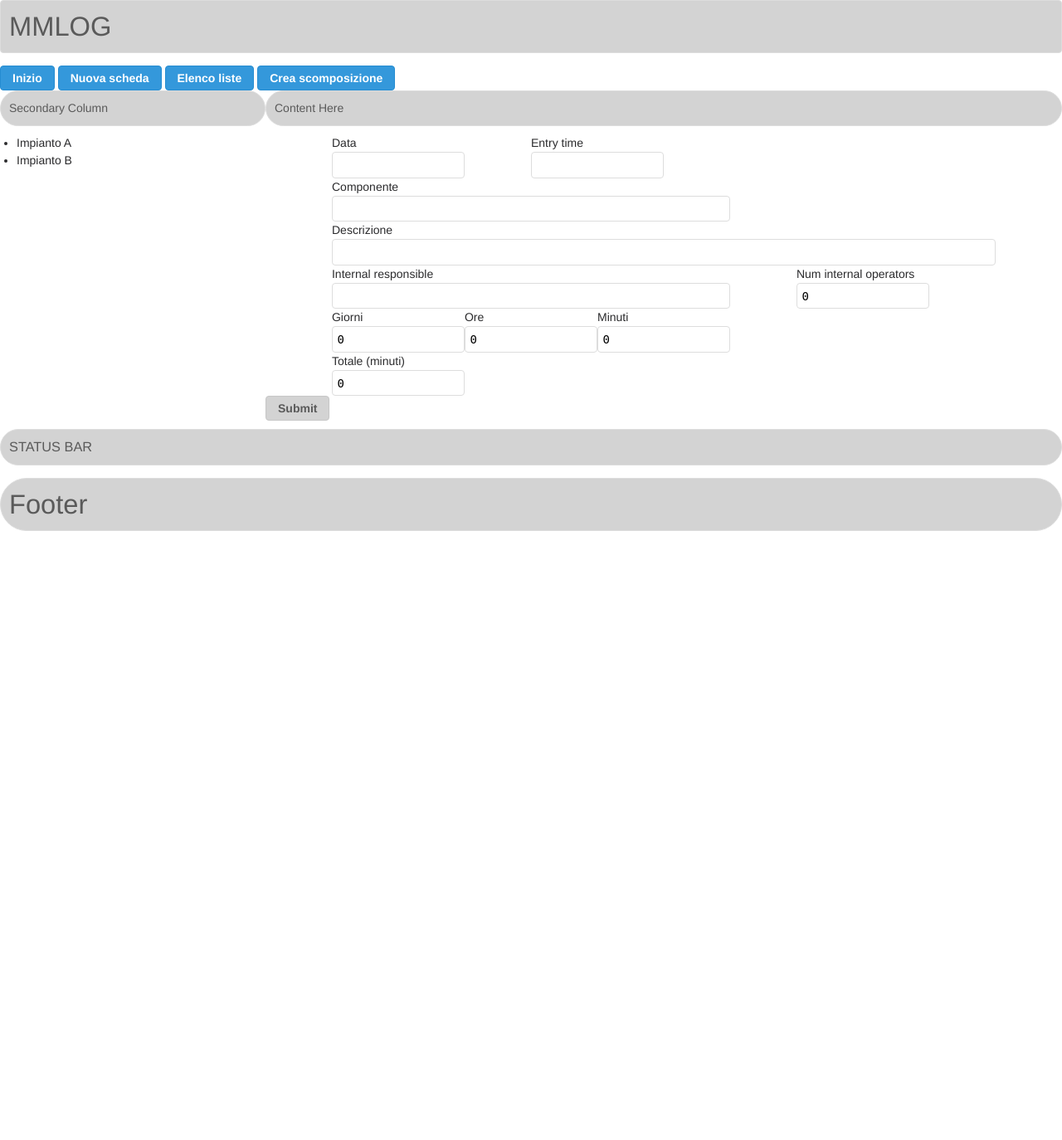
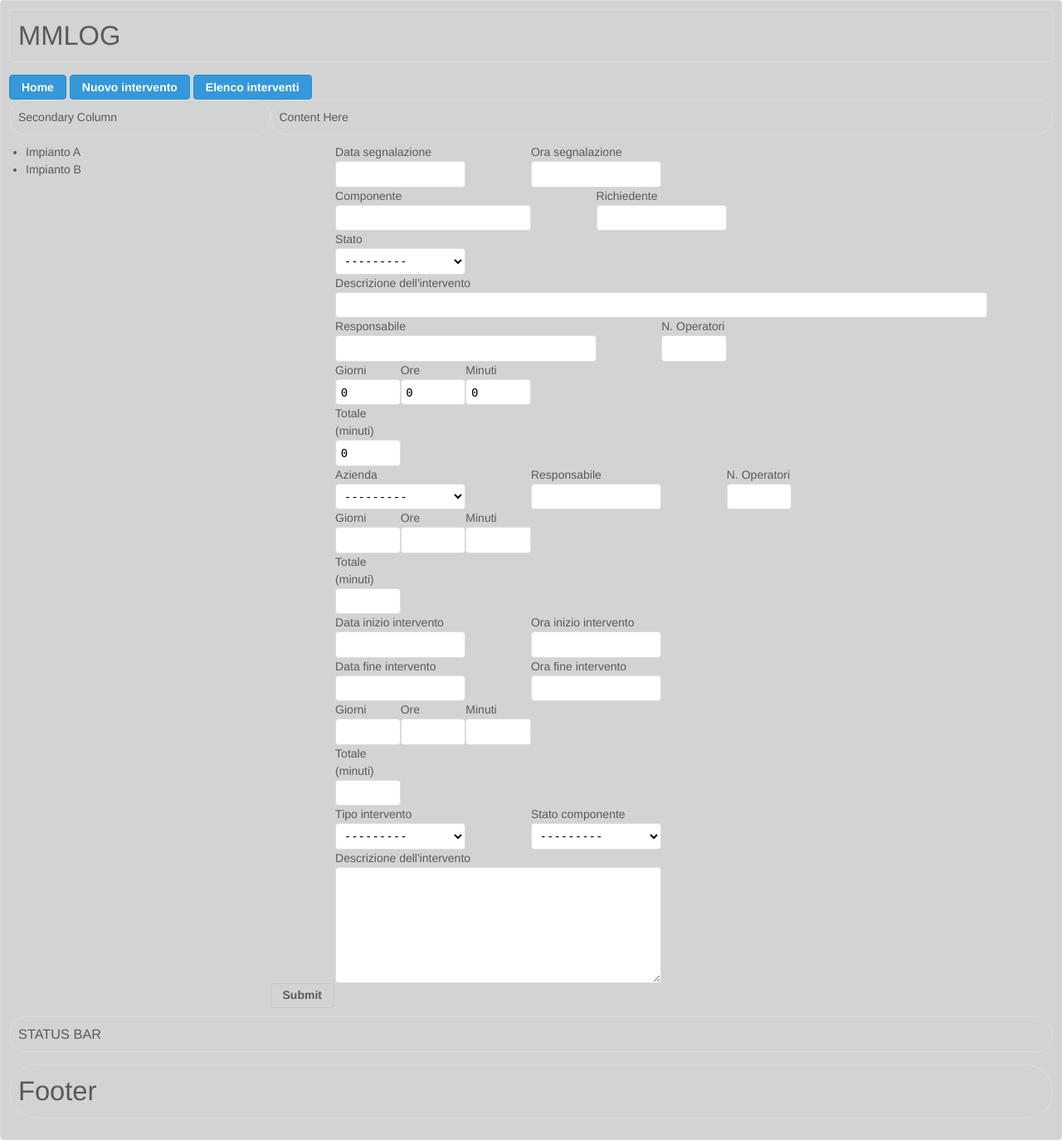
Before and after one commit to ropinot/mm, a Django app: page /mmlog/add_activity_sheet/ in a window 1280 px wide. Shown: the whole page at 83% size. Before the commit the page ends 640 px from the top, so only its background shows below. Run offline with Django 3.2, Linux system fonts and the light colour scheme; data comes from the database, SQL or seed files in the repository; data that the repository does not hold is empty; some libraries are stand-ins or nearby versions; some web fonts are replaced.

Commit message:
modified:   ../mmlog/forms.py 	modified:   ../mmlog/forms.pyc 	modified:   ../mmlog/models.py 	modified:   ../mmlog/models.pyc 	modified:   ../templates/menubar.html 	modified:   ../templates/mmlog/add_activity_sheet.html 	modified:   ../templates/mmlog/base.html 	modified:   ../templates/mmmain/base.html 	modified:   form1.frm 	modified:   form1.html

```diff
--- a/mmlog/forms.py
+++ b/mmlog/forms.py
@@ -1,4 +1,5 @@
 from django import forms
+from django.forms import widgets as w
 from mmlog.models import *
 from crispy_forms.helper import FormHelper
 from crispy_forms.layout import Layout, Fieldset, ButtonHolder, Submit
@@ -10,14 +11,39 @@ from crispy_forms.layout import Layout, Fieldset, ButtonHolder, Submit
 
 class ActivitySheetForm(forms.ModelForm):
         # MODIFICA DEL WIDGET STANDARD PER I CAMPI DEL DB
-        entry_date = forms.CharField(max_length=10, help_text="Data in formato gg-mm-aaaa", label="Data")
+        entry_date = forms.DateField(label="Data segnalazione")
+        entry_time = forms.CharField(label="Ora segnalazione")
         component = forms.CharField(max_length=100, label="Componente")
-        description = forms.CharField(max_length=100, label="Descrizione")
-        status = forms.ModelChoiceField(ActivityStatusModel.objects.all())
+        requested_by = forms.CharField(max_length=20, label="Richiedente")
+        description = forms.CharField(max_length=100, label="Descrizione dell'intervento")
+        status = forms.ModelChoiceField(ActivityStatusModel.objects.all(), label="Stato")
+        internal_responsible = forms.CharField(max_length=20, label="Responsabile")
+        num_internal_operators = forms.CharField(widget=w.NumberInput, label="N. Operatori")
         internal_intervention_time_days = forms.CharField(max_length=4, label="Giorni", initial=0)
         internal_intervention_time_hours = forms.CharField(max_length=4, label="Ore", initial=0)
         internal_intervention_time_minutes = forms.CharField(max_length=4, label="Minuti", initial=0)
         internal_intervention_duration = forms.CharField(max_length=4, label="Totale (minuti)", initial=0)
+
+        external_company = forms.ModelChoiceField(ExternalMaintenanceCompanyModel.objects.all(), label="Azienda")
+        external_responsible = forms.CharField(max_length=200, label="Responsabile")
+        num_external_operators = forms.CharField(widget=w.NumberInput, label="N. Operatori")
+        external_intervention_time_days = forms.CharField(max_length = 4, label="Giorni")
+        external_intervention_time_hours = forms.CharField(max_length = 4, label="Ore")
+        external_intervention_time_minutes = forms.CharField(max_length = 4, label="Minuti")
+        external_intervention_duration = forms.CharField(max_length = 4, label="Totale (minuti)")
+
+        intervention_start_date = forms.CharField(label="Data inizio intervento") #data inizio manutenzione
+        intervention_start_time = forms.CharField(label="Ora inizio intervento") #ora inizio manutenzione
+        intervention_completion_date = forms.CharField(label="Data fine intervento") #data fine manutenzione
+        intervention_completion_time = forms.CharField(label="Ora fine intervento") #ora fine manutenzione
+        machine_down_time_days = forms.CharField(label="Giorni")
+        machine_down_time_hours = forms.CharField(label="Ore")
+        machine_down_time_minutes = forms.CharField(label="Minuti")
+        machine_down_time = forms.CharField(label="Totale (minuti)")
+        intervention_type = forms.ModelChoiceField(InterventionTypeModel.objects.all(), label="Tipo intervento")
+        component_status =  forms.ModelChoiceField(ComponentStatusModel.objects.all(), label="Stato componente")
+        intervention_description = forms.CharField(widget=forms.Textarea, label="Descrizione dell'intervento")
+
 
         class Meta:
                 # MODELLO ASSOCIATO
--- a/templates/menubar.html
+++ b/templates/menubar.html
@@ -1,4 +1,4 @@
-<a class="blue button" href="/mmmain/index">Inizio</a>
-<a class="blue button" href="/mmlog/add_activity_sheet">Nuova scheda</a>
-<a class="blue button" href="/mmlog/list_activity_sheet">Elenco liste</a>
-<a class="blue button" href="http://www.jstree.com/demo/">Crea scomposizione</a>
+<a class="blue button" href="/mmmain/index">Home</a>
+<a class="blue button" href="/mmlog/add_activity_sheet">Nuovo intervento</a>
+<a class="blue button" href="/mmlog/list_activity_sheet">Elenco interventi</a>
+<!--<a class="blue button" href="http://www.jstree.com/demo/">Crea scomposizione</a>  -->
--- a/templates/mmlog/add_activity_sheet.html
+++ b/templates/mmlog/add_activity_sheet.html
@@ -46,7 +46,13 @@
   </div>
   <div class="row">
     <div class="one twelfths"> </div>
-    <div class="six twelfths">{{ form.component.label }}{{ form.component }}{% for e in form.component.errors %}<p class="red message">{{ e }}</p>{% endfor %}</div>
+    <div class="three twelfths">{{ form.component.label }}{{ form.component }}{% for e in form.component.errors %}<p class="red message">{{ e }}</p>{% endfor %}</div>
+    <div class="one twelfths"> </div>
+    <div class="two twelfths">{{ form.requested_by.label }}{{ form.requested_by }}{% for e in form.requested_by.errors %}<p class="red message">{{ e }}</p>{% endfor %}</div>
+  </div>
+  <div class="row">
+    <div class="one twelfths"> </div>
+    <div class="two twelfths">{{ form.status.label }}{{ form.status }}{% for e in form.status.errors %}<p class="red message">{{ e }}</p>{% endfor %}</div>
   </div>
   <div class="row">
     <div class="one twelfths"> </div>
@@ -54,21 +60,73 @@
   </div>
   <div class="row">
     <div class="one twelfths"> </div>
-    <div class="six twelfths">{{ form.internal_responsible.label }}{{ form.internal_responsible }}{% for e in form.internal_responsible.errors %}<p class="red message">{{ e }}</p>{% endfor %}</div>
+    <div class="four twelfths">{{ form.internal_responsible.label }}{{ form.internal_responsible }}{% for e in form.internal_responsible.errors %}<p class="red message">{{ e }}</p>{% endfor %}</div>
     <div class="one twelfths"> </div>
-    <div class="two twelfths">{{ form.num_internal_operators.label }}{{ form.num_internal_operators }}{% for e in form.num_internal_operators.errors %}<p class="red message">{{ e }}</p>{% endfor %}</div>
+    <div class="one twelfths">{{ form.num_internal_operators.label }}{{ form.num_internal_operators }}{% for e in form.num_internal_operators.errors %}<p class="red message">{{ e }}</p>{% endfor %}</div>
   </div>
   <div class="row">
     <div class="one twelfths"> </div>
-    <div class="two twelfths">{{ form.internal_intervention_time_days.label }}{{ form.internal_intervention_time_days }}{% for e in form.internal_intervention_time_days.errors %}<p class="red message">{{ e }}</p>{% endfor %}</div>
-    <div class="two twelfths">{{ form.internal_intervention_time_hours.label }}{{ form.internal_intervention_time_hours }}{% for e in form.internal_intervention_time_hours.errors %}<p class="red message">{{ e }}</p>{% endfor %}</div>
-    <div class="two twelfths">{{ form.internal_intervention_time_minutes.label }}{{ form.internal_intervention_time_minutes }}{% for e in form.internal_intervention_time_minutes.errors %}<p class="red message">{{ e }}</p>{% endfor %}</div>
+    <div class="one twelfths">{{ form.internal_intervention_time_days.label }}{{ form.internal_intervention_time_days }}{% for e in form.internal_intervention_time_days.errors %}<p class="red message">{{ e }}</p>{% endfor %}</div>
+    <div class="one twelfths">{{ form.internal_intervention_time_hours.label }}{{ form.internal_intervention_time_hours }}{% for e in form.internal_intervention_time_hours.errors %}<p class="red message">{{ e }}</p>{% endfor %}</div>
+    <div class="one twelfths">{{ form.internal_intervention_time_minutes.label }}{{ form.internal_intervention_time_minutes }}{% for e in form.internal_intervention_time_minutes.errors %}<p class="red message">{{ e }}</p>{% endfor %}</div>
   </div>
   <div class="row">
     <div class="one twelfths"> </div>
-    <div class="two twelfths">{{ form.internal_intervention_duration.label }}{{ form.internal_intervention_duration }}{% for e in form.internal_intervention_duration.errors %}<p class="red message">{{ e }}</p>{% endfor %}</div>
+    <div class="one twelfths">{{ form.internal_intervention_duration.label }}{{ form.internal_intervention_duration }}{% for e in form.internal_intervention_duration.errors %}<p class="red message">{{ e }}</p>{% endfor %}</div>
+  </div>
+  <div class="row">
+    <div class="one twelfths"> </div>
+    <div class="two twelfths">{{ form.external_company.label }}{{ form.external_company }}{% for e in form.external_company.errors %}<p class="red message">{{ e }}</p>{% endfor %}</div>
+    <div class="one twelfths"> </div>
+    <div class="two twelfths">{{ form.external_responsible.label }}{{ form.external_responsible }}{% for e in form.external_responsible.errors %}<p class="red message">{{ e }}</p>{% endfor %}</div>
+    <div class="one twelfths"> </div>
+    <div class="one twelfths">{{ form.num_external_operators.label }}{{ form.num_external_operators }}{% for e in form.num_external_operators.errors %}<p class="red message">{{ e }}</p>{% endfor %}</div>
+  </div>
+  <div class="row">
+    <div class="one twelfths"> </div>
+    <div class="one twelfths">{{ form.external_intervention_time_days.label }}{{ form.external_intervention_time_days }}{% for e in form.external_intervention_time_days.errors %}<p class="red message">{{ e }}</p>{% endfor %}</div>
+    <div class="one twelfths">{{ form.external_intervention_time_hours.label }}{{ form.external_intervention_time_hours }}{% for e in form.external_intervention_time_hours.errors %}<p class="red message">{{ e }}</p>{% endfor %}</div>
+    <div class="one twelfths">{{ form.external_intervention_time_minutes.label }}{{ form.external_intervention_time_minutes }}{% for e in form.external_intervention_time_minutes.errors %}<p class="red message">{{ e }}</p>{% endfor %}</div>
+  </div>
+  <div class="row">
+    <div class="one twelfths"> </div>
+    <div class="one twelfths">{{ form.external_intervention_duration.label }}{{ form.external_intervention_duration }}{% for e in form.external_intervention_duration.errors %}<p class="red message">{{ e }}</p>{% endfor %}</div>
+  </div>
+  <div class="row">
+    <div class="one twelfths"> </div>
+    <div class="two twelfths">{{ form.intervention_start_date.label }}{{ form.intervention_start_date }}{% for e in form.intervention_start_date.errors %}<p class="red message">{{ e }}</p>{% endfor %}</div>
+    <div class="one twelfths"> </div>
+    <div class="two twelfths">{{ form.intervention_start_time.label }}{{ form.intervention_start_time }}{% for e in form.intervention_start_time.errors %}<p class="red message">{{ e }}</p>{% endfor %}</div>
+  </div>
+  <div class="row">
+    <div class="one twelfths"> </div>
+    <div class="two twelfths">{{ form.intervention_completion_date.label }}{{ form.intervention_completion_date }}{% for e in form.intervention_completion_date.errors %}<p class="red message">{{ e }}</p>{% endfor %}</div>
+    <div class="one twelfths"> </div>
+    <div class="two twelfths">{{ form.intervention_completion_time.label }}{{ form.intervention_completion_time }}{% for e in form.intervention_completion_time.errors %}<p class="red message">{{ e }}</p>{% endfor %}</div>
+  </div>
+  <div class="row">
+    <div class="one twelfths"> </div>
+    <div class="one twelfths">{{ form.machine_down_time_days.label }}{{ form.machine_down_time_days }}{% for e in form.machine_down_time_days.errors %}<p class="red message">{{ e }}</p>{% endfor %}</div>
+    <div class="one twelfths">{{ form.machine_down_time_hours.label }}{{ form.machine_down_time_hours }}{% for e in form.machine_down_time_hours.errors %}<p class="red message">{{ e }}</p>{% endfor %}</div>
+    <div class="one twelfths">{{ form.machine_down_time_minutes.label }}{{ form.machine_down_time_minutes }}{% for e in form.machine_down_time_minutes.errors %}<p class="red message">{{ e }}</p>{% endfor %}</div>
+  </div>
+  <div class="row">
+    <div class="one twelfths"> </div>
+    <div class="one twelfths">{{ form.machine_down_time.label }}{{ form.machine_down_time }}{% for e in form.machine_down_time.errors %}<p class="red message">{{ e }}</p>{% endfor %}</div>
+  </div>
+  <div class="row">
+    <div class="one twelfths"> </div>
+    <div class="two twelfths">{{ form.intervention_type.label }}{{ form.intervention_type }}{% for e in form.intervention_type.errors %}<p class="red message">{{ e }}</p>{% endfor %}</div>
+    <div class="one twelfths"> </div>
+    <div class="two twelfths">{{ form.component_status.label }}{{ form.component_status }}{% for e in form.component_status.errors %}<p class="red message">{{ e }}</p>{% endfor %}</div>
+  </div>
+  <div class="row">
+    <div class="one twelfths"> </div>
+    <div class="five twelfths">{{ form.intervention_description.label }}{{ form.intervention_description }}{% for e in form.intervention_description.errors %}<p class="red message">{{ e }}</p>{% endfor %}</div>
   </div>
 </div>
+
+
 
                     <!-- FORM END -->
                     <input type="submit" value="Submit" />
--- a/templates/mmlog/base.html
+++ b/templates/mmlog/base.html
@@ -40,7 +40,7 @@
     });
     </script>
 </head>
-<body>
+<body class="box">
 <div class="row" id="header">
     <h1 class="box">MMLOG</h1>{% block header %}{% endblock %}
 </div>
```
Also changed, not shown: mmlog/models.py (+5 -3 lines), templates/mmmain/base.html (+8 -7 lines), tools/form1.html (+63 -7 lines), 3 other files.
